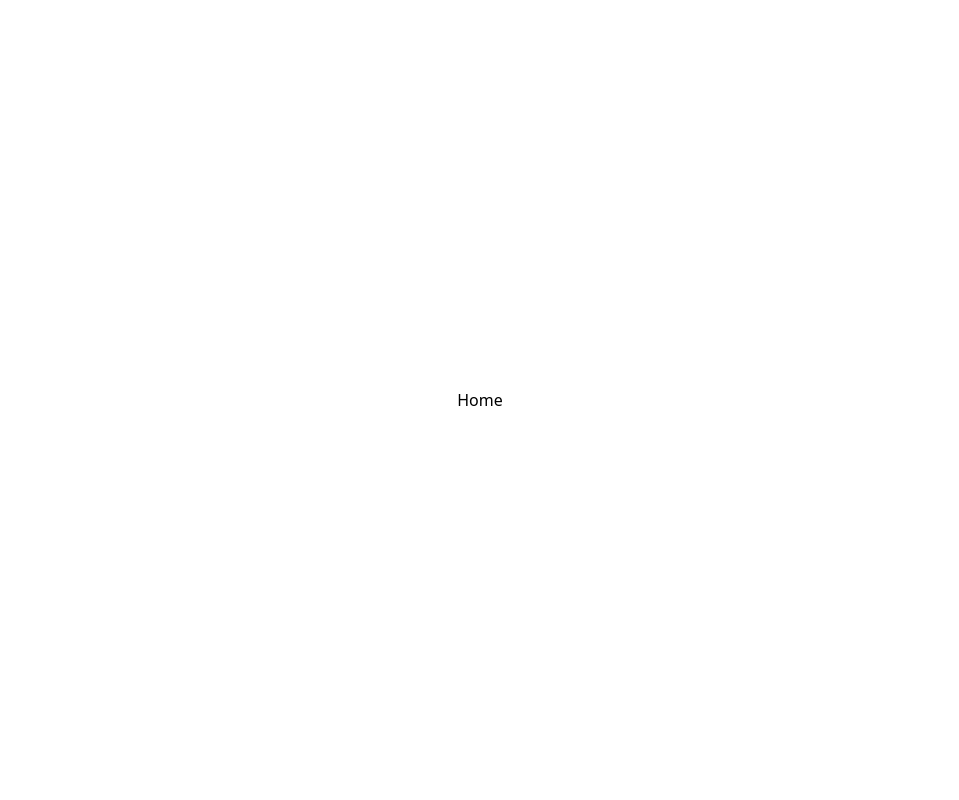
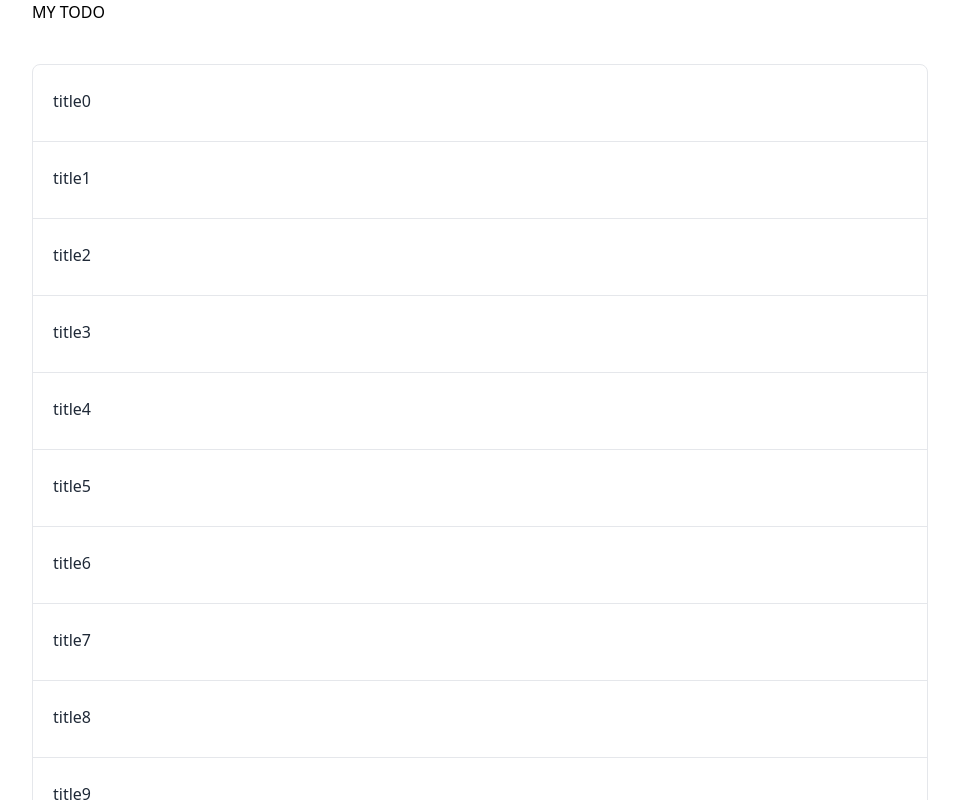
Before and after one commit to bjc1102/wanted-pre-onboarding-challenge-fe-1, a React (Vite) app: page / in a window 1280 px wide. Shown: the top 800 px of the page, without its empty margins (160-1119 px from the left). Built offline with nearby package versions, Linux system fonts and the light colour scheme; sample sign-in values are in the browser's storage.

Commit message:
feat: accordion todo list & animation

```diff
--- a/package.json
+++ b/package.json
@@ -11,6 +11,7 @@
   "dependencies": {
     "autoprefixer": "^10.4.13",
     "axios": "^1.2.1",
+    "framer-motion": "^8.0.2",
     "postcss": "^8.4.20",
     "react": "^18.2.0",
     "react-dom": "^18.2.0",
--- /dev/null
+++ b/src/components/Tab.tsx
@@ -0,0 +1,75 @@
+import React from "react";
+import { AnimatePresence, motion } from "framer-motion";
+
+type Props = {
+  num: number;
+};
+
+const Tab = (props: Props) => {
+  const [isOpen, setIsOpen] = React.useState(false);
+  console.log(props.num);
+
+  return (
+    <li className="py-4 px-5">
+      <button
+        onClick={() => setIsOpen(!isOpen)}
+        className="relative px-0 py-2 flex items-center w-full text-base text-gray-800 text-left bg-white border-0 rounded-none focus:outline-none"
+      >
+        title{props.num}
+      </button>
+      <AnimatePresence mode="wait">
+        {isOpen && (
+          <motion.div
+            initial={{
+              height: 0,
+              opacity: 0,
+            }}
+            animate={{
+              height: "auto",
+              opacity: 1,
+              transition: {
+                height: {
+                  duration: 0.4,
+                },
+                opacity: {
+                  duration: 0.25,
+                  delay: 0.15,
+                },
+              },
+            }}
+            exit={{
+              height: 0,
+              opacity: 0,
+              transition: {
+                height: {
+                  duration: 0.4,
+                },
+                opacity: {
+                  duration: 0.25,
+                },
+              },
+            }}
+            key="test"
+          >
+            Lorem Ipsum is simply dummy text of the printing and typesetting
+            larised in the 1960s with the release of Letraset sheets containing
+            Lorem Ipsum passages, and more recently with desktop publishing
+            Lorem Ipsum passages, and more recently with desktop publishing
+            Lorem Ipsum passages, and more recently with desktop publishing
+            Lorem Ipsum passages, and more recently with desktop publishing
+            Lorem Ipsum passages, and more recently with desktop publishing
+            Lorem Ipsum passages, and more recently with desktop publishing
+            Lorem Ipsum passages, and more recently with desktop publishing
+            Lorem Ipsum passages, and more recently with desktop publishing
+            Lorem Ipsum passages, and more recently with desktop publishing
+            Lorem Ipsum passages, and more recently with desktop publishing
+            Lorem Ipsum passages, and more recently with desktop publishing
+            software like Aldus PageMaker including versions of Lorem Ipsum.
+          </motion.div>
+        )}
+      </AnimatePresence>
+    </li>
+  );
+};
+
+export default Tab;
--- /dev/null
+++ b/src/components/TodoList.tsx
@@ -0,0 +1,23 @@
+import React from "react";
+import Tab from "./Tab";
+
+type Props = {};
+
+const TodoList = (props: Props) => {
+  const arr = Array.from({ length: 30 }, (v, index) => index);
+
+  return (
+    <div className="w-full">
+      <div className="max-w-4xl mx-auto flex">
+        <h2 className="">MY TODO</h2>
+      </div>
+      <ul className="max-w-4xl mx-auto mt-10 mb-5 flex flex-col gap-1 divide-y border border-solid border-gray-200 rounded-lg">
+        {arr.map((v) => {
+          return <Tab key={v} num={v} />;
+        })}
+      </ul>
+    </div>
+  );
+};
+
+export default TodoList;
--- a/src/pages/Home.tsx
+++ b/src/pages/Home.tsx
@@ -1,5 +1,6 @@
 import React, { useEffect } from "react";
 import { useNavigate } from "react-router-dom";
+import TodoList from "../components/TodoList";
 
 type Props = {};
 
@@ -11,7 +12,7 @@ const Home = (props: Props) => {
     if (token === null) navigate("/auth", { replace: true });
   }, []);
 
-  return <div>Home</div>;
+  return <TodoList />;
 };
 
 export default Home;
```
Also changed, not shown: 1 other file (tests, documents, lock files or other folders).
